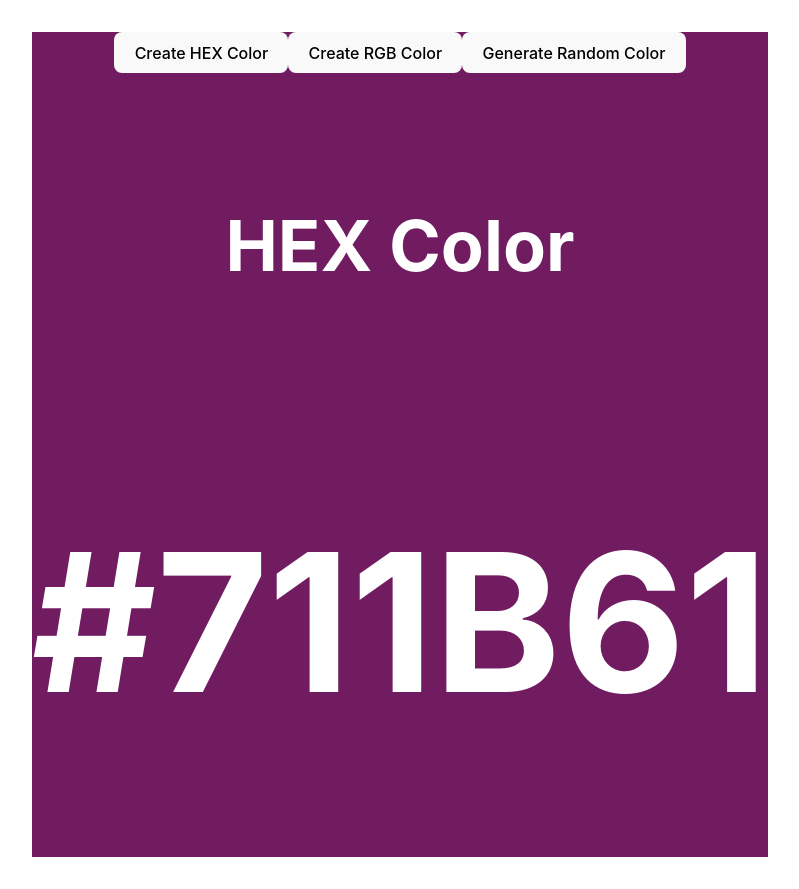
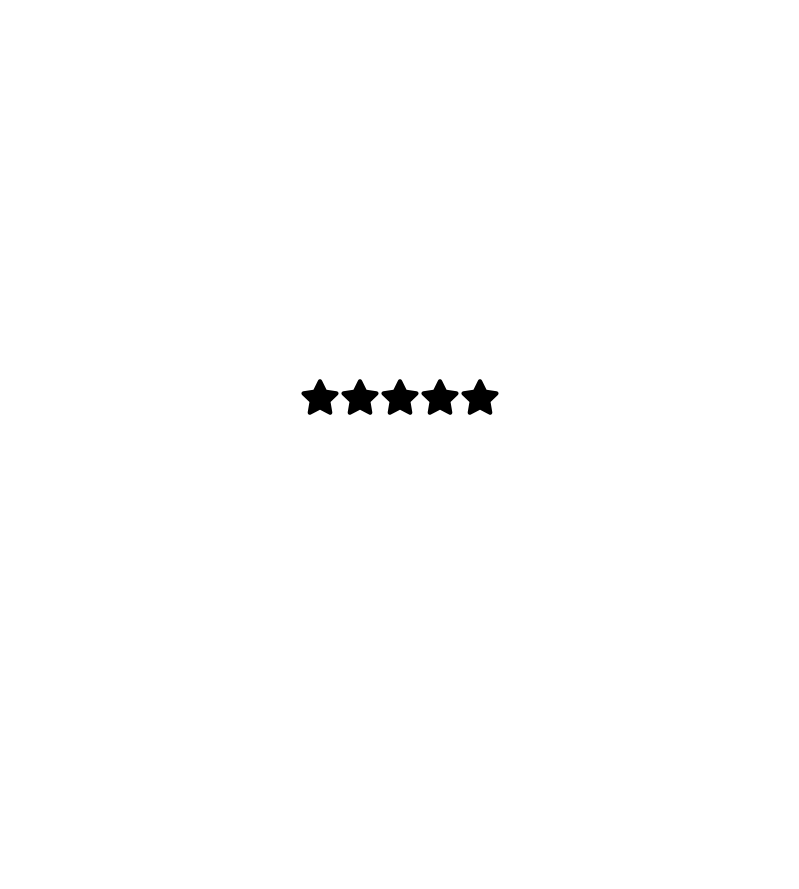
Before and after one commit to EsteAdonis/Build_25_React_Projects, a React (Vite) app: page / in a window 1280 px wide. Shown: the whole page, without its empty margins (240-1039 px from the left). After the commit the page ends 800 px from the top, so only its background shows below. Built offline with nearby package versions, Linux system fonts and the light colour scheme.

Commit message:
Star Rating

```diff
--- a/package.json
+++ b/package.json
@@ -11,7 +11,8 @@
   },
   "dependencies": {
     "react": "^18.3.1",
-    "react-dom": "^18.3.1"
+    "react-dom": "^18.3.1",
+    "react-icons": "^5.3.0"
   },
   "devDependencies": {
     "@eslint/js": "^9.9.0",
--- a/src/App.jsx
+++ b/src/App.jsx
@@ -2,11 +2,12 @@
 // import viteLogo from '/vite.svg'
 import './App.css'
 // import Accordion from './components/1_Accordion';
-import RandomColor from './components/2_Random-Color/Random.Color';
+// import RandomColor from './components/2_Random-Color/Random.Color';
+import StarRating from './components/3_Star-Rating/Star.Rating';
 
 export default function App() {
 
   return (
-    <RandomColor />
+    <StarRating />
   )
 }
--- /dev/null
+++ b/src/components/3_Star-Rating/Star.Rating.tsx
@@ -0,0 +1,41 @@
+
+
+import React, { useState } from "react";
+import { FaStar } from "react-icons/fa";
+import './styles.css';
+
+export default function StarRating({ noOfStars = 5 }) {
+  const [rating, setRating] = useState(0);
+  const [hover, setHover] = useState(0);
+
+  function handleClick(getCurrentIndex) {
+    setRating(getCurrentIndex);
+  }
+
+  function handleMouseEnter(getCurrentIndex) {
+    setHover(getCurrentIndex);
+  }
+
+  function handleMouseLeave() {
+    setHover(rating);
+  }
+
+  return (
+    <div className="star-rating">
+      {[...Array(noOfStars)].map((_, index) => {
+        index += 1;
+
+        return (
+          <FaStar
+            key={index}
+            className={index <= (hover || rating) ? "active" : "inactive"}
+            onClick={() => handleClick(index)}
+            onMouseMove={() => handleMouseEnter(index)}
+            onMouseLeave={() => handleMouseLeave()}
+            size={40}
+          />
+        );
+      })}
+    </div>
+  );
+}
--- /dev/null
+++ b/src/components/3_Star-Rating/styles.css
@@ -0,0 +1,7 @@
+.active {
+  color: #fff700;
+}
+
+.inactive {
+  color: #000000;
+}
```
Also changed, not shown: 1 other file (tests, documents, lock files or other folders).
